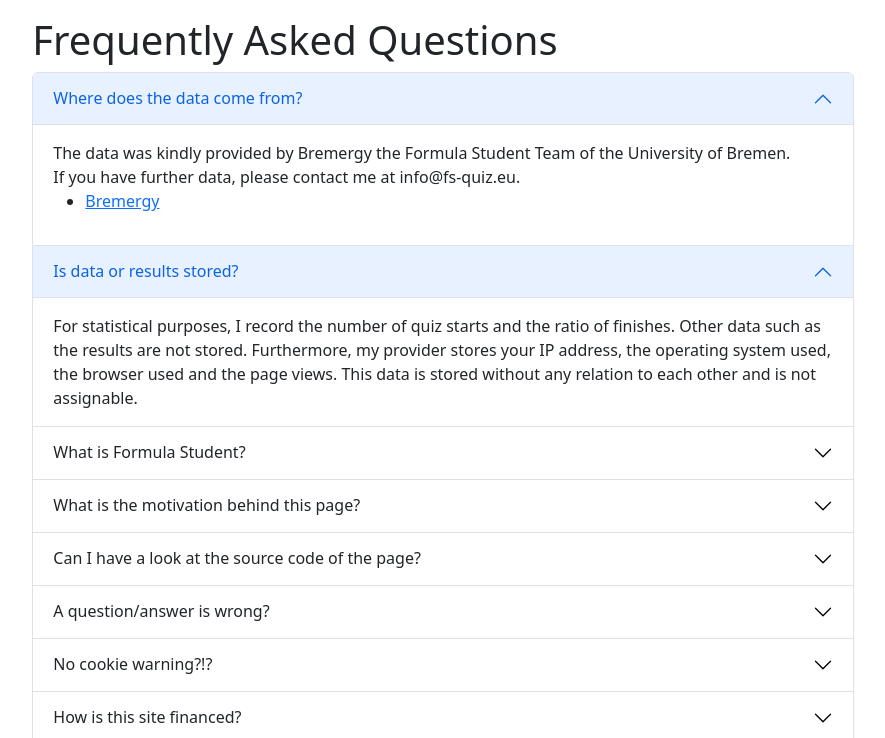
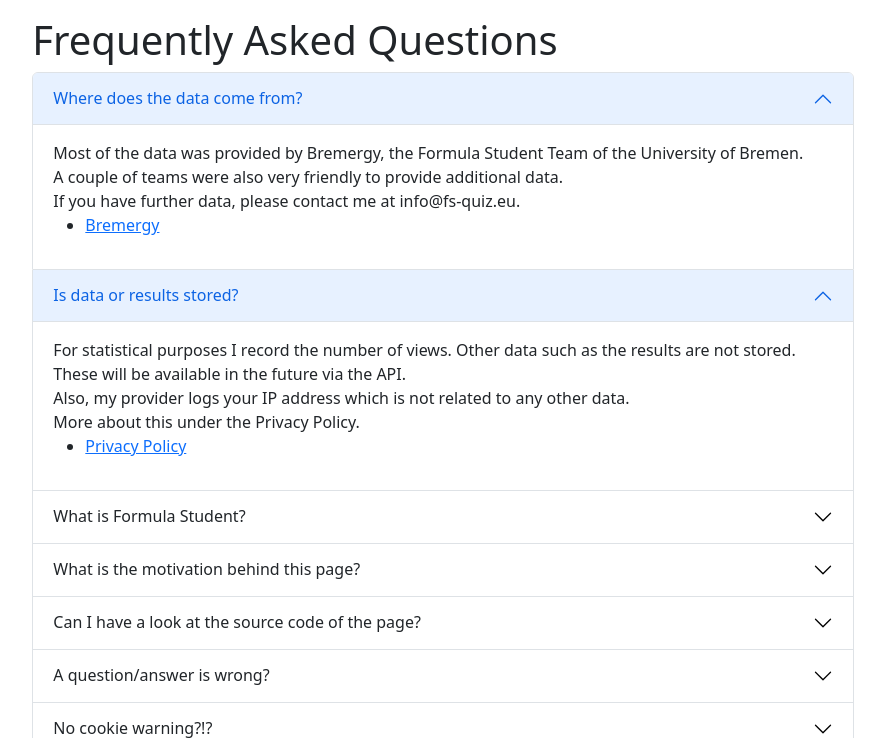
Before and after one commit to otti-ai/fs-quiz.eu, a PHP site: page /faq in a window 1280 px wide, after a click on "Is data or results stored?". Shown: the part 88-826 px from the top of the page, without its empty margins (197-1082 px from the left). Run offline with PHP 8.4, Linux system fonts and the light colour scheme.

Commit message:
update several information

```diff
--- a/api/1/info.php
+++ b/api/1/info.php
@@ -47,8 +47,8 @@
       <div class="d-md-flex collapse" id="navbarToggleExternalContent" style="flex: 0 0 auto;">
       <div class="p-3 bg-white" style="min-width: 15vw;">
         <div class="align-items-center mb-3 text-dark text-decoration-none border-bottom">
-          <p >Version: <br><small class="text-muted">1.0.3</small>
-          <br>Last Update: <br><small class="text-muted">20th Oct, 2023</small></p>
+          <p >Version: <br><small class="text-muted">1.0.4</small>
+          <br>Last Update: <br><small class="text-muted">26th Oct, 2023</small></p>
         </div>
         <ul class="list-unstyled ps-0">
           <li class="mb-1">
--- a/content/faq.php
+++ b/content/faq.php
@@ -14,8 +14,9 @@
     </h2>
     <div id="panelsStayOpen-collapseOne" class="accordion-collapse collapse show" aria-labelledby="panelsStayOpen-headingOne">
       <div class="accordion-body">
-          The data was kindly provided by Bremergy the Formula Student Team of the University of Bremen.
-		<br>If you have further data, please contact me at info@fs-quiz.eu.
+      Most of the data was provided by Bremergy, the Formula Student Team of the University of Bremen.
+      <br> A couple of teams were also very friendly to provide additional data.
+		  <br>If you have further data, please contact me at info@fs-quiz.eu.
 		<ul class="icon-list">
           <li><a target="_blank" href="https://bremergy.de/">Bremergy</a></li>
         </ul>
@@ -30,9 +31,13 @@
     </h2>
     <div id="panelsStayOpen-collapseTwo" class="accordion-collapse collapse" aria-labelledby="panelsStayOpen-headingTwo">
       <div class="accordion-body">
-        For statistical purposes, I record the number of quiz starts and the ratio of finishes. Other data such
-		as the results are not stored. Furthermore, my provider stores your IP address, the operating system used,
-		the browser used and the page views. This data is stored without any relation to each other and is not assignable.
+      For statistical purposes I record the number of views. Other data such as the results are not stored.
+      These will be available in the future via the API.
+      <br>Also, my provider logs your IP address which is not related to any other data.
+      <br>More about this under the Privacy Policy.
+      <ul class="icon-list">
+          <li><a target="_blank" href="/privacy">Privacy Policy</a></li>
+        </ul>
 		</div>
     </div>
   </div>
@@ -60,7 +65,7 @@
     </h2>
     <div id="panelsStayOpen-collapseThree1" class="accordion-collapse collapse" aria-labelledby="panelsStayOpen-headingThree1">
       <div class="accordion-body">
-      I have been part of a Formula Student team since 2016 and my first task within the team was to develop a playful solution to practice for the Registration Quiz. Since then, I have been working on my tools for these quizzes every autumn and presenting them to my team. As my time at Bremergy is coming to an end, not at last because of the new rules (FSG A 4.2.8), I would like to make these tools available to all teams.
+      I've been part of a Formula Student team since 2016, and my first task within the team was to develop a game-like solution to practice for the registration quiz. Since then, I have been working on my tools for these quizzes every fall and presenting them to my team. As my time at Bremergy is coming to an end, I would like to make these tools available to all teams.
 	  </div>
     </div>
   </div>
--- a/content/home.php
+++ b/content/home.php
@@ -21,7 +21,7 @@
 	<hr class="col-3 col-md-2">
 
 	<h2>Dates</h2>
-	<p>Most of the European registration quizzes will be held on January 26th, 2024. Confirmed by FSS</p>
+	<p>Most of the European registration quizzes will be held on January 26th, 2024. Confirmed by FS Switzerland</p>
 	<hr class="col-3 col-md-2">
 
     <div class="row g-5">
```
Also changed, not shown: content/about.php (+2 -27 lines).
